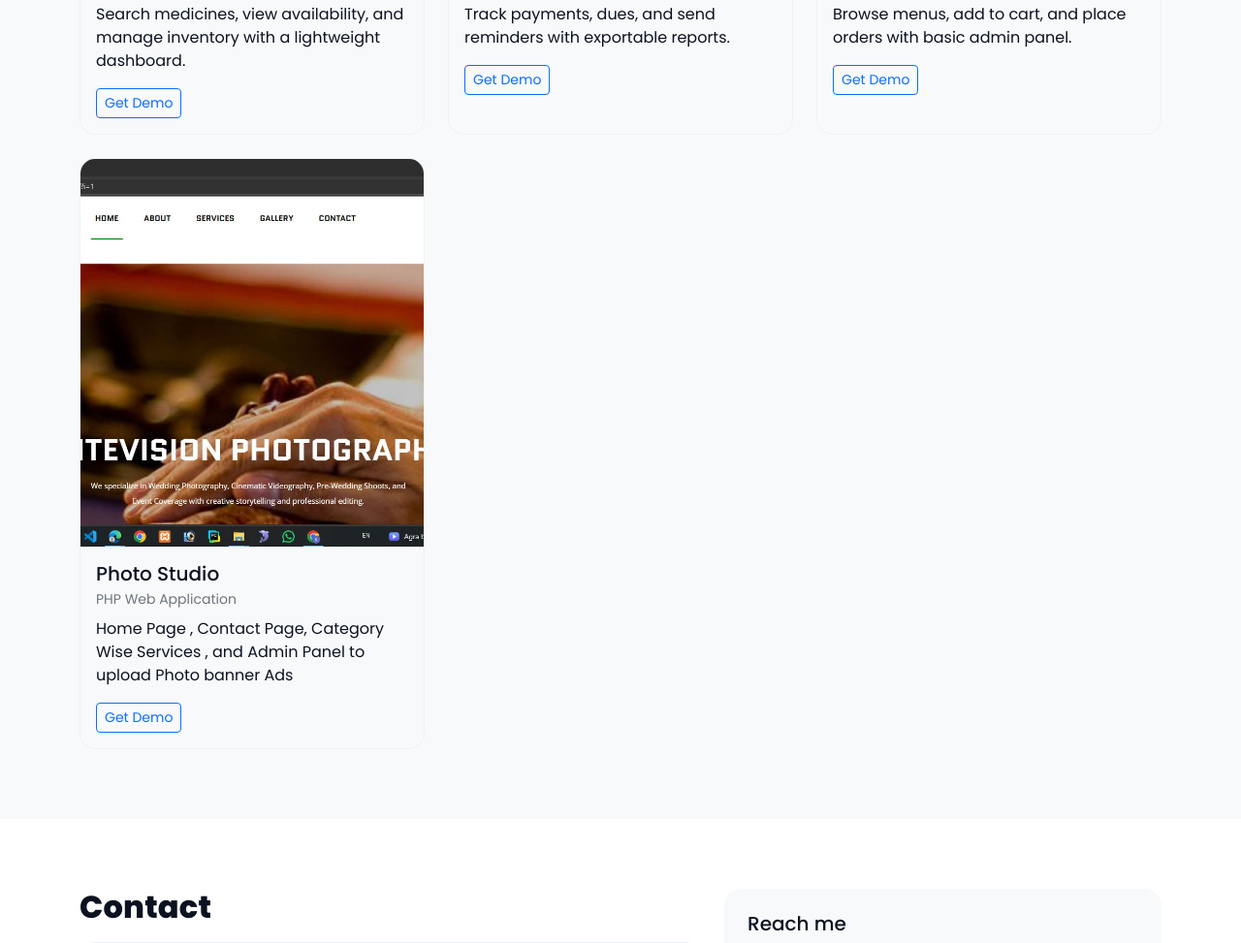
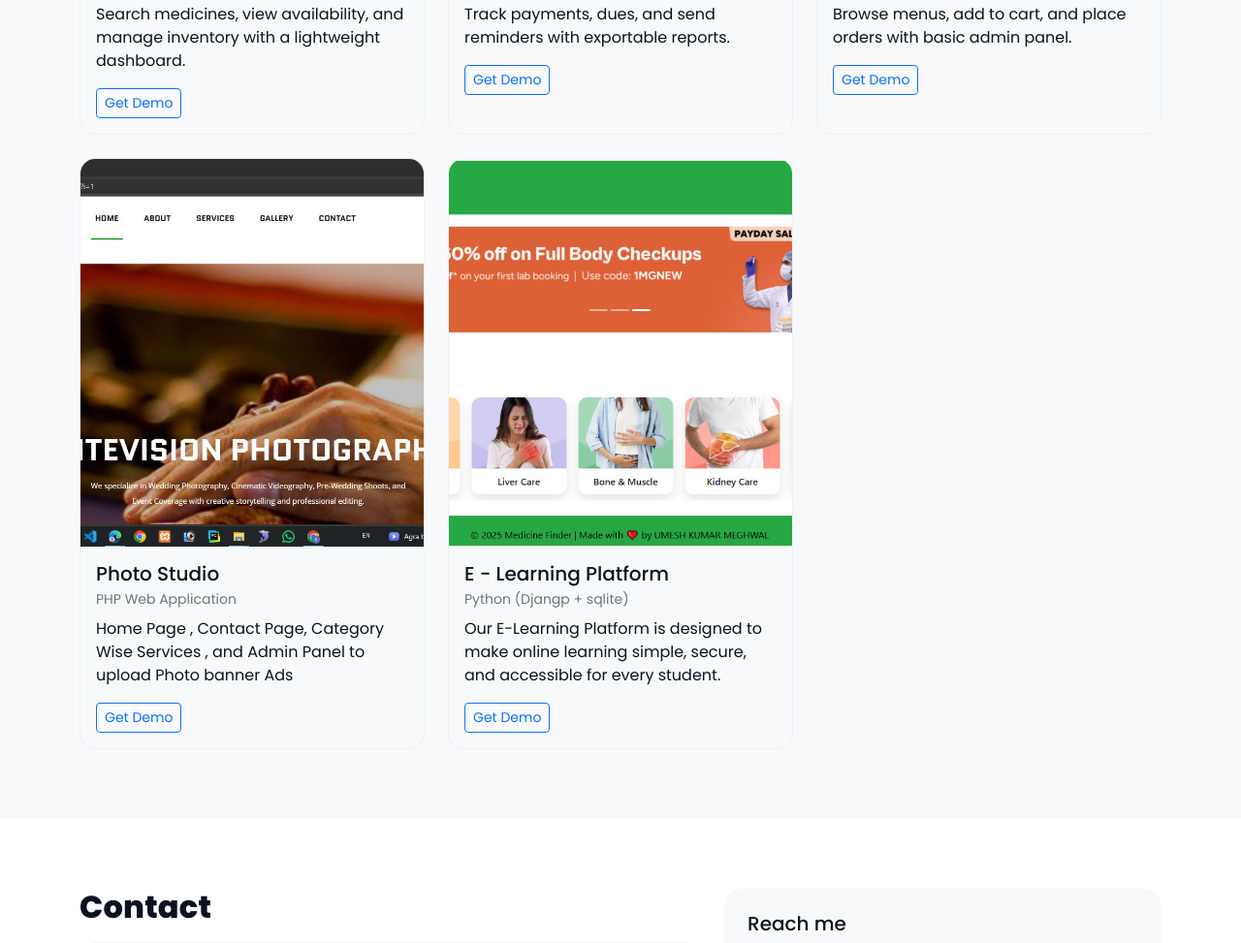
Before and after one commit to Unesh525/uk, a plain HTML site: page index.html in a window 1280 px wide. Shown: the part 2516-3489 px from the top of the page at 97% size. Drawn offline with nearby package versions, Linux system fonts and the light colour scheme.

Commit message:
Add E-Learning Platform project card to index.html

```diff
--- a/index.html
+++ b/index.html
@@ -328,6 +328,19 @@ s0.parentNode.insertBefore(s1,s0);
             </div>
           </article>
         </div>
+         <div class="col-md-4">
+          <article class="project-card h-100">
+            <img src="images/photos1.jpeg" alt="Medicine Finder app UI" class="w-100 lazy" loading="lazy" width="640" height="400" onload="this.classList.add('loaded')" onerror="this.src='images/work-1.jpg'" />
+            <div class="p-3">
+              <h3 class="h5 mb-1">E - Learning Platform</h3>
+              <p class="small text-secondary mb-2">Python (Djangp + sqlite)</p>
+              <p class="mb-3">Our E-Learning Platform is designed to make online learning simple, secure, and accessible for every student.</p>
+              <div class="d-flex gap-2">
+                <a class="btn btn-sm btn-outline-primary" href="#">Get Demo</a>
+              </div>
+            </div>
+          </article>
+        </div>
       </div>
     </div>
   </section>
```
